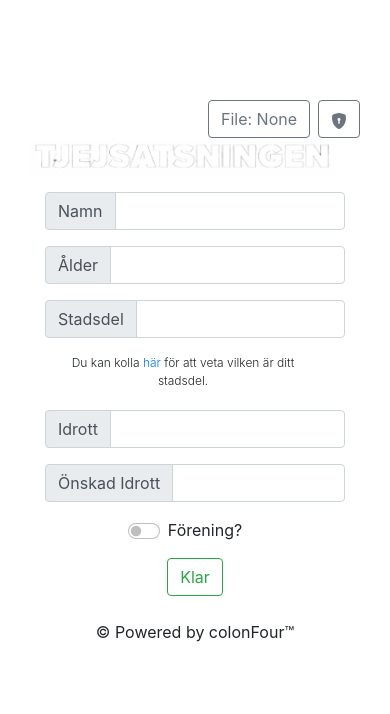
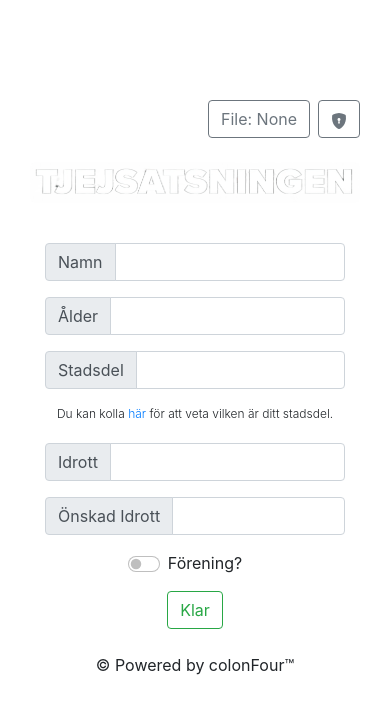
Before and after one commit to bryanMawan/newSabina, a Django app: page / in a window 390 px wide. Shown: the top 714 px of the page. Run offline with Django 4.2, Linux system fonts and the light colour scheme; data that the repository does not hold is empty; some libraries are stand-ins or nearby versions.

Commit message:
mobile responsive

```diff
--- a/templates/base.html
+++ b/templates/base.html
@@ -2,14 +2,15 @@
 <html>
 
 <head>
+  <meta name="viewport" content="width=device-width, initial-scale=1.0">
   <title>{% block title %}Tjejsatsningen{% endblock %}</title>
   <link rel="stylesheet" href="https://cdnjs.cloudflare.com/ajax/libs/bootstrap/5.1.0/css/bootstrap.min.css">
   <link rel="stylesheet" type="text/css" href="https://stackpath.bootstrapcdn.com/bootstrap/4.5.2/css/bootstrap.min.css">
 </head>
 
 <body data-bs-theme="dark">
-  <div class="container-fluid" style="padding-top: 100px;">
-    <main class="container text-center">
+  <div class="container-sm" style="padding-top: 100px;">
+    <main class="container-sm text-center">
       {% block content %}
       {% endblock %}
       {% include 'pathModal.html' %}
--- a/templates/home.html
+++ b/templates/home.html
@@ -2,7 +2,7 @@
 {% load static %}
 
 {% block content %}
-<div class="d-flex justify-content-end">
+<div class="d-flex justify-content-end mb-4">
     <button type="button" class="btn btn-outline-secondary ml-auto" data-bs-toggle="modal"
         data-bs-target="#pathModal">
         File: {{ filePath }}
@@ -20,14 +20,14 @@
 {% include 'pathModal.html' %}
 {% include 'passwordModal.html' %}
 
-<div class="row justify-content-center pr-4">
-    <div class="col-md-6 col-lg-4">
+<div class="row justify-content-center pr-sm-4">
+    <div class="col-sm-6 col-md-4 mb-4" >
         <img src="{% static 'tjej.png' %}" class="rounded img-fluid" alt="...">
     </div>
 </div>
 <div class="container-fluid">
     <div class="row justify-content-center">
-        <div class="col-md-8 col-lg-6">
+        <div class="col-sm-8 col-md-6">
             <form method="post" enctype="multipart/form-data">
                 {% csrf_token %}
                 <div class="input-group mb-3 pt-3">
@@ -45,7 +45,7 @@
                         title="Popover Title" data-bs-content="baby">Stadsdel</label>
                     <input type="text" class="form-control" name="stadsdel" id="id_stadsdel" required>
                 </div>
-                <p class="lead pr-4" style="font-size: 12px;">
+                <p class="lead pr-sm-4" style="font-size: 12px;">
                     Du kan kolla <a
                         href="https://goteborg.se/wps/portal/start/kommun-och-politik/om-goteborg/stadsomraden-och-mellanomraden">här</a>
                     för att veta vilken är ditt stadsdel.
```
